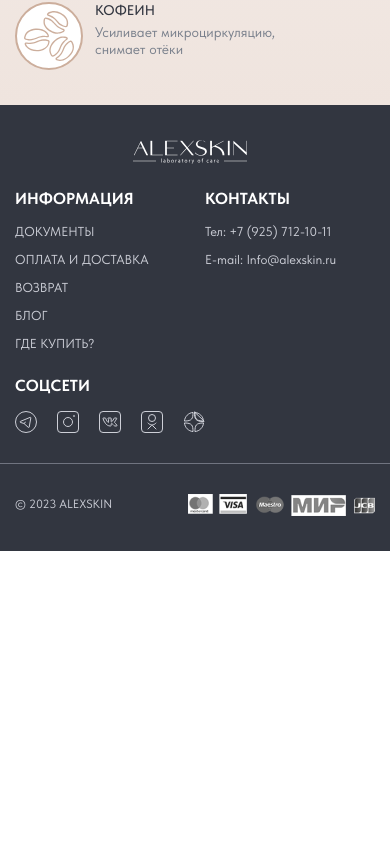
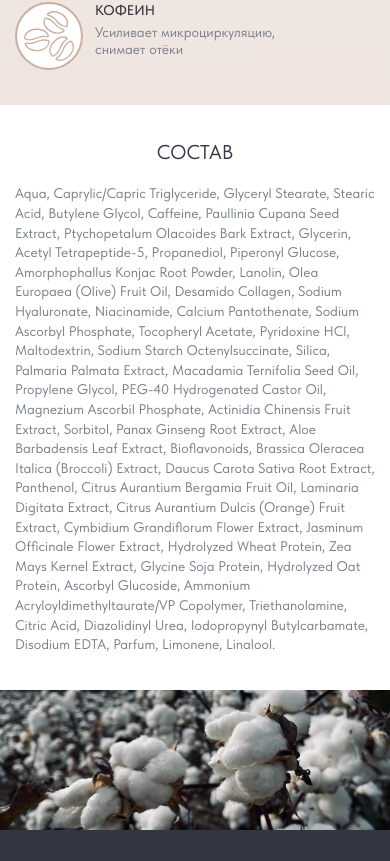
Before and after one commit to sm1ke-dev/alexskin, a React (Create React App) app: page /catalog/1 in a window 390 px wide. Shown: the part 3243-4104 px from the top of the page. Before the commit the page ends 3794 px from the top, so only its background shows below. Built offline with nearby package versions, Linux system fonts and the light colour scheme.

Commit message:
feat: создать секцию composition

```diff
--- /dev/null
+++ b/src/components/Composition/Composition.css
@@ -0,0 +1,72 @@
+.composition__title {
+  margin: 80px 0 40px;
+  text-align: center;
+  font-size: 50px;
+  font-weight: 400;
+  line-height: normal;
+  text-transform: uppercase;
+}
+
+.composition__text {
+  padding: 0 50px;
+  max-width: 1170px;
+  margin: 0 auto;
+  color: #787f8b;
+  font-size: 16px;
+  font-weight: 400;
+  line-height: 140%;
+}
+
+.composition__pic-wrapper {
+  margin-top: 80px;
+  height: 518px;
+}
+
+.composition__pic {
+  width: 100%;
+  height: 100%;
+  object-fit: cover;
+  object-position: center;
+}
+
+@media screen and (max-width: 1440px) {
+  .composition__pic-wrapper {
+    height: 35.97vw;
+  }
+}
+
+@media screen and (max-width: 1000px) {
+  .composition__title {
+    margin: 8vw 0 4vw;
+    font-size: 5.13vw;
+  }
+
+  .composition__text {
+    padding: 0 30px;
+  }
+
+  .composition__pic-wrapper {
+    margin-top: 8vw;
+  }
+}
+
+@media screen and (max-width: 768px) {
+  .composition__text {
+    padding: 0 40px;
+  }
+}
+
+@media screen and (max-width: 480px) {
+  .composition__title {
+    margin: 35px 0 20px;
+  }
+
+  .composition__text {
+    padding: 0 15px;
+    font-size: 14px;
+  }
+
+  .composition__pic-wrapper {
+    margin-top: 35px;
+  }
+}
--- /dev/null
+++ b/src/components/Composition/Composition.tsx
@@ -0,0 +1,38 @@
+import React from "react";
+import "./Composition.css";
+import pic from "../../images/composition-pic.png";
+
+const Composition = () => {
+  return (
+    <section className="composition">
+      <h2 className="composition__title">Состав</h2>
+      <p className="composition__text">
+        Aqua, Caprylic/Capric Triglyceride, Glyceryl Stearate, Stearic Acid,
+        Butylene Glycol, Caffeine, Paullinia Cupana Seed Extract, Ptychopetalum
+        Olacoides Bark Extract, Glycerin, Acetyl Tetrapeptide-5, Propanediol,
+        Piperonyl Glucose, Amorphophallus Konjac Root Powder, Lanolin, Olea
+        Europaea (Olive) Fruit Oil, Desamido Collagen, Sodium Hyaluronate,
+        Niacinamide, Calcium Pantothenate, Sodium Ascorbyl Phosphate, Tocopheryl
+        Acetate, Pyridoxine HCl, Maltodextrin, Sodium Starch Octenylsuccinate,
+        Silica, Palmaria Palmata Extract, Macadamia Ternifolia Seed Oil,
+        Propylene Glycol, PEG-40 Hydrogenated Castor Oil, Magnezium Ascorbil
+        Phosphate, Actinidia Chinensis Fruit Extract, Sorbitol, Panax Ginseng
+        Root Extract, Aloe Barbadensis Leaf Extract, Bioflavonoids, Brassica
+        Oleracea Italica (Broccoli) Extract, Daucus Carota Sativa Root Extract,
+        Panthenol, Citrus Aurantium Bergamia Fruit Oil, Laminaria Digitata
+        Extract, Citrus Aurantium Dulcis (Orange) Fruit Extract, Cymbidium
+        Grandiflorum Flower Extract, Jasminum Officinale Flower Extract,
+        Hydrolyzed Wheat Protein, Zea Mays Kernel Extract, Glycine Soja Protein,
+        Hydrolyzed Oat Protein, Ascorbyl Glucoside, Ammonium
+        Acryloyldimethyltaurate/VP Copolymer, Triethanolamine, Citric Acid,
+        Diazolidinyl Urea, Iodopropynyl Butylcarbamate, Disodium EDTA, Parfum,
+        Limonene, Linalool.
+      </p>
+      <div className="composition__pic-wrapper">
+        <img src={pic} alt="pic" className="composition__pic" />
+      </div>
+    </section>
+  );
+};
+
+export default Composition;
--- a/src/components/Product/Product.tsx
+++ b/src/components/Product/Product.tsx
@@ -1,5 +1,6 @@
 import React from "react";
 import { useParams } from "react-router-dom";
+import Composition from "../Composition/Composition";
 import HowItWorks from "../HowItWorks/HowItWorks";
 import Ingredients from "../Ingredients/Ingredients";
 import ProductGrid from "../ProductGrid/ProductGrid";
@@ -15,6 +16,7 @@
       <HowItWorks />
       <Usage />
       <Ingredients />
+      <Composition />
     </main>
   );
 };
```
Also changed, not shown: src/images/composition-pic.png (added).
